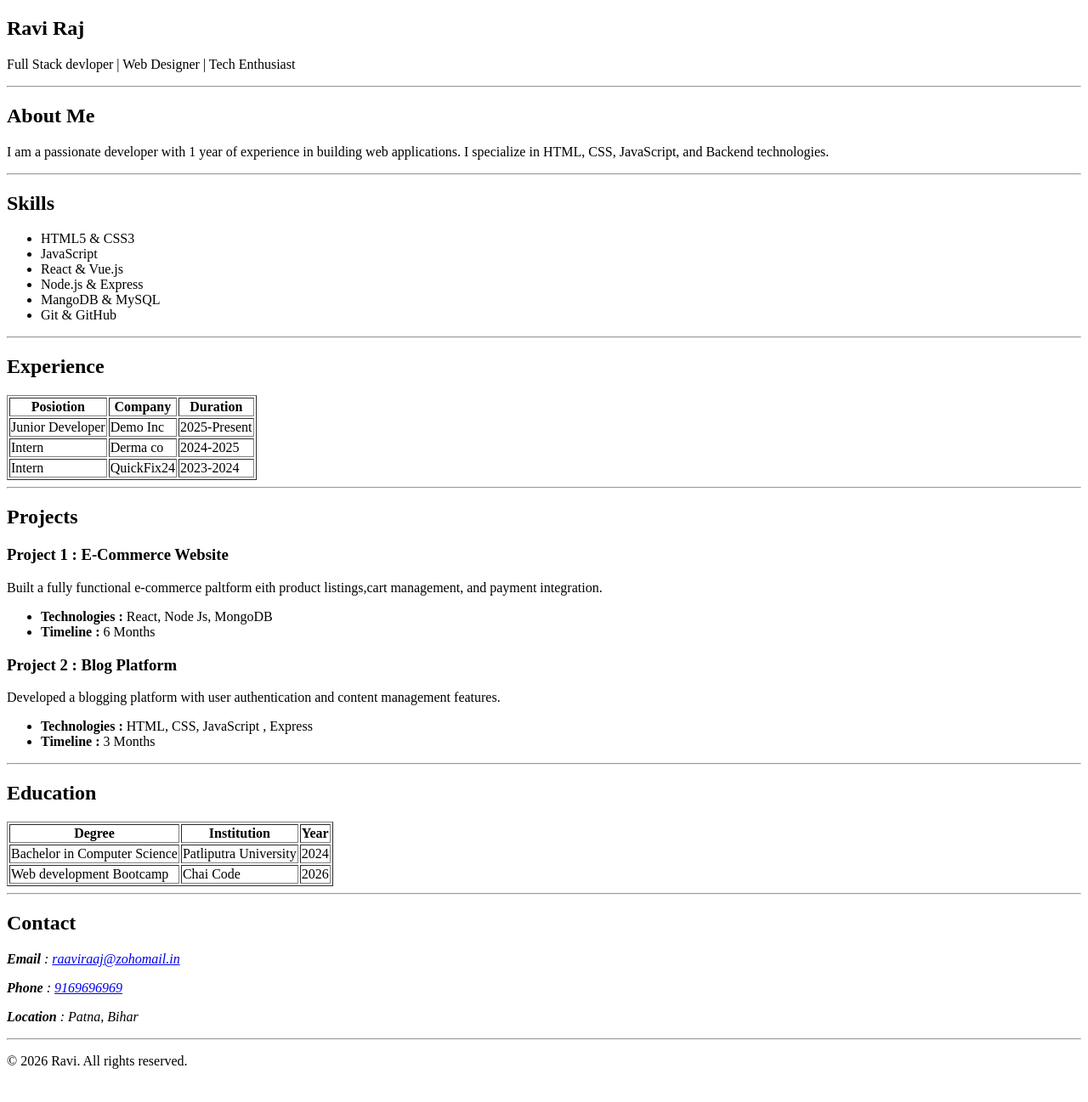
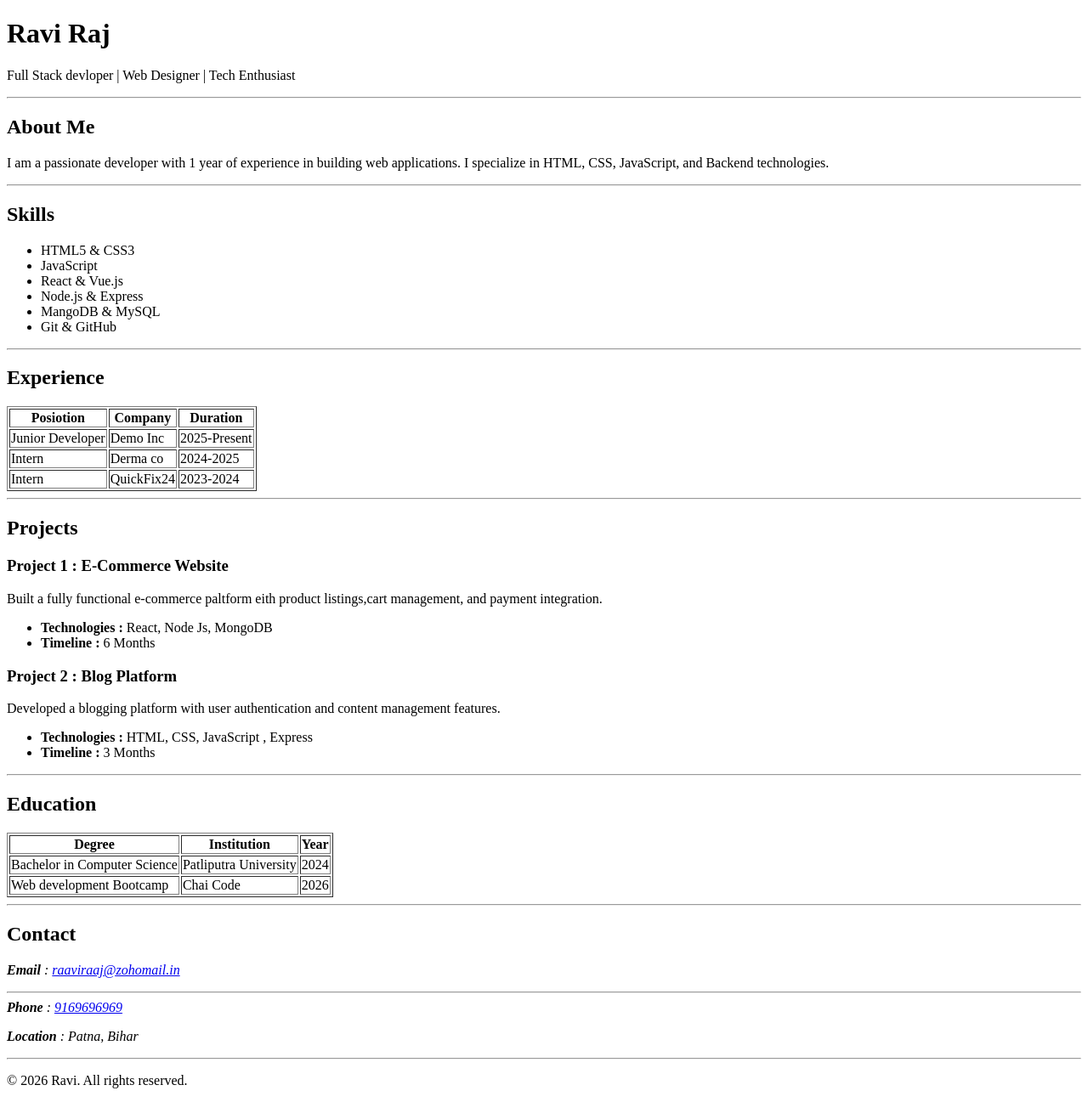
Before and after one commit to poypoiixdd/resume, a plain HTML site: page index.html in a window 1280 px wide. Shown: the whole page at 85% size. Before the commit the page ends 1274 px from the top, so only its background shows below. Drawn offline with Linux system fonts and the light colour scheme.

Commit message:
add h1 tag

```diff
--- a/index.html
+++ b/index.html
@@ -7,7 +7,7 @@
   </head>
   <body>
     <header>
-      <h2>Ravi Raj</h2>
+      <h1>Ravi Raj</h1>
       <p>Full Stack devloper | Web Designer | Tech Enthusiast</p>
     </header>
     <hr />
@@ -20,7 +20,7 @@
           technologies.
         </p>
       </section>
-      <hr />
+      <hr>
       <section>
         <h2>Skills</h2>
         <ul>
@@ -123,7 +123,7 @@
         <address>
           <p><strong>Email</strong> : <a href="mailto:raaviraaj@zohomail.in">raaviraaj@zohomail.in</a></p>
 
-          <p><strong>Phone</strong> : <a href="tel:+919169696969">9169696969</a></p>
+          <hr><strong>Phone</strong> : <a href="tel:+919169696969">9169696969</a></p>
 
           <p><strong>Location</strong> : Patna, Bihar</p>
         </address>
```
